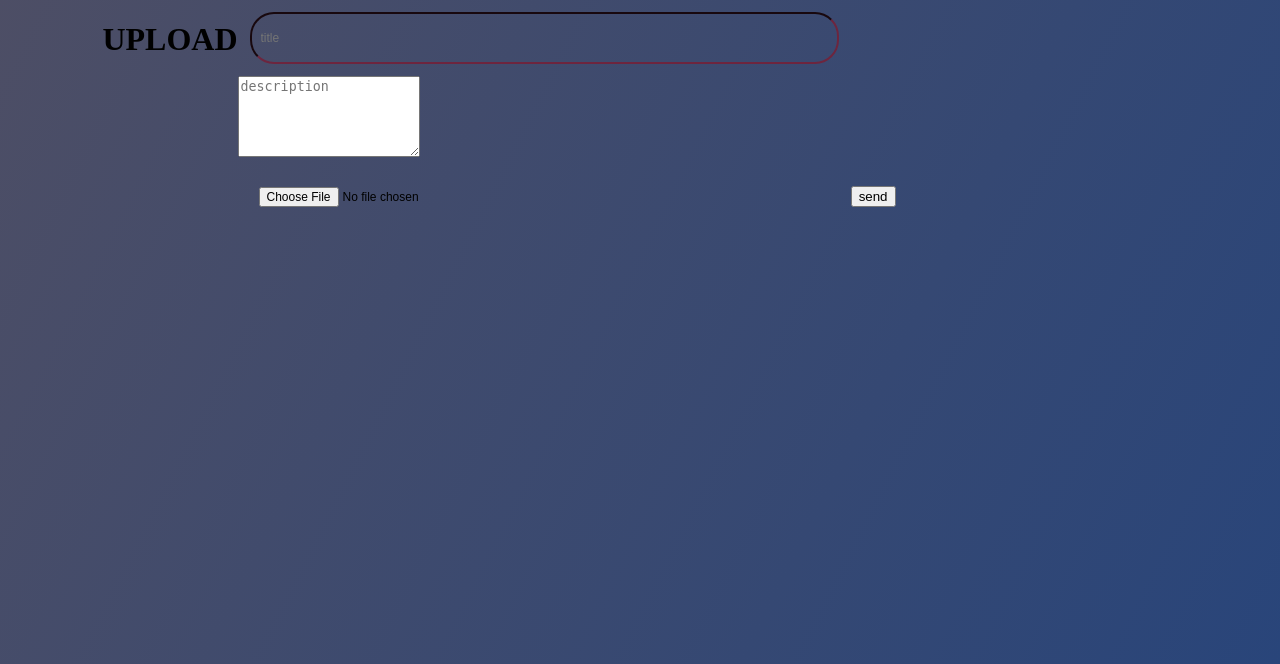
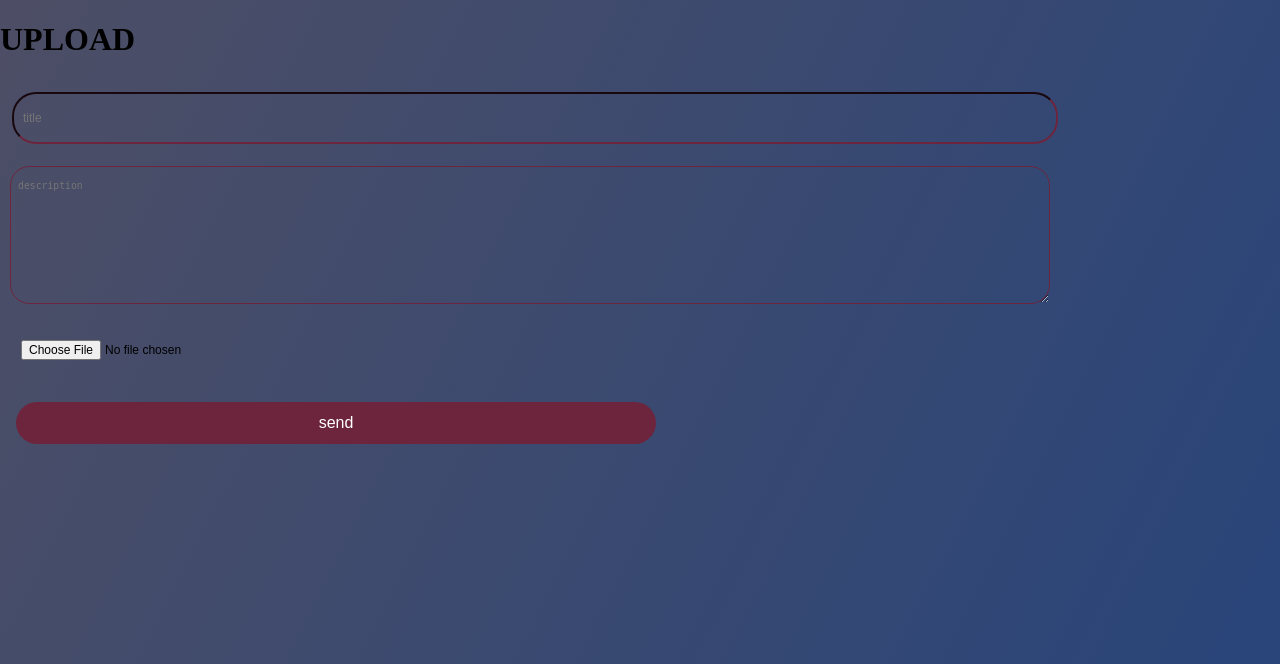
Before and after one commit to DamianKluczyn/Progresser, a PHP site: page /public/views/add_board.php in a window 1280 px wide. Shown: the part 136-800 px from the top of the page. Run offline with PHP 8.4, Linux system fonts and the light colour scheme.

Commit message:
added file upload

```diff
--- a/public/CSS/style.css
+++ b/public/CSS/style.css
@@ -33,11 +33,11 @@ form.login, form.register{
     justify-content: center;
     align-items: center;
     background: #D9D9D9;
-    box-shadow: 0px 16px 16px rgba(0, 0, 0, 0.25);
+    box-shadow: 0 16px 16px rgba(0, 0, 0, 0.25);
     border-radius: 30px;
 }
 
-button.LoginBtn, button.RegisterBtn {
+button.LoginBtn, button.RegisterBtn, button.FileBtn {
     background: #6D253E;
     border-radius: 2em;
     width: 50%;
@@ -48,7 +48,7 @@ button.LoginBtn, button.RegisterBtn {
     font-size: 1em;
 }
 
-input{
+input, textarea{
     background-color: transparent;
     font-size: 0.75em;
     border-color: #6D253E;
@@ -107,7 +107,6 @@ button:hover {
 .content {
     padding-left: 8%;
     display: flex;
-    justify-content: left;
     align-items: flex-start;
     justify-content: flex-start;
     flex-wrap: wrap;
@@ -190,3 +189,14 @@ button:hover {
         height: 6em;
     }
 }
+
+.content-form{
+    display: flex;
+    flex-direction: column;
+    justify-content: center;
+}
+
+.content-form > form{
+    display: flex;
+    flex-direction: column;
+}
--- a/public/views/add_board.php
+++ b/public/views/add_board.php
@@ -14,9 +14,9 @@
             <img class="navbar-icon icon" src="public/img/settings.svg" alt="logo">
             <img class="navbar-icon icon" src="public/img/logout.svg" alt="logo">
         </div>
-        <div class="content" id="content">
+        <div class="content-form" id="content-form">
             <h1>UPLOAD</h1>
-            <form action="addBoard">
+            <form action="addBoard" method="POST" ENCTYPE="multipart/form-data">
                 <?php
                 if(isset($messages)){
                     foreach ($messages as $message){
@@ -28,7 +28,7 @@
                 <textarea name="description" rows="5" placeholder="description"></textarea>
 
                 <input name="file" type="file">
-                <button type="submit">send</button>
+                <button type="submit" class="FileBtn">send</button>
             </form>
         </div>
     </div>
```
Also changed, not shown: src/controllers/BoardController.php (+2 -21 lines), 1 other file.
